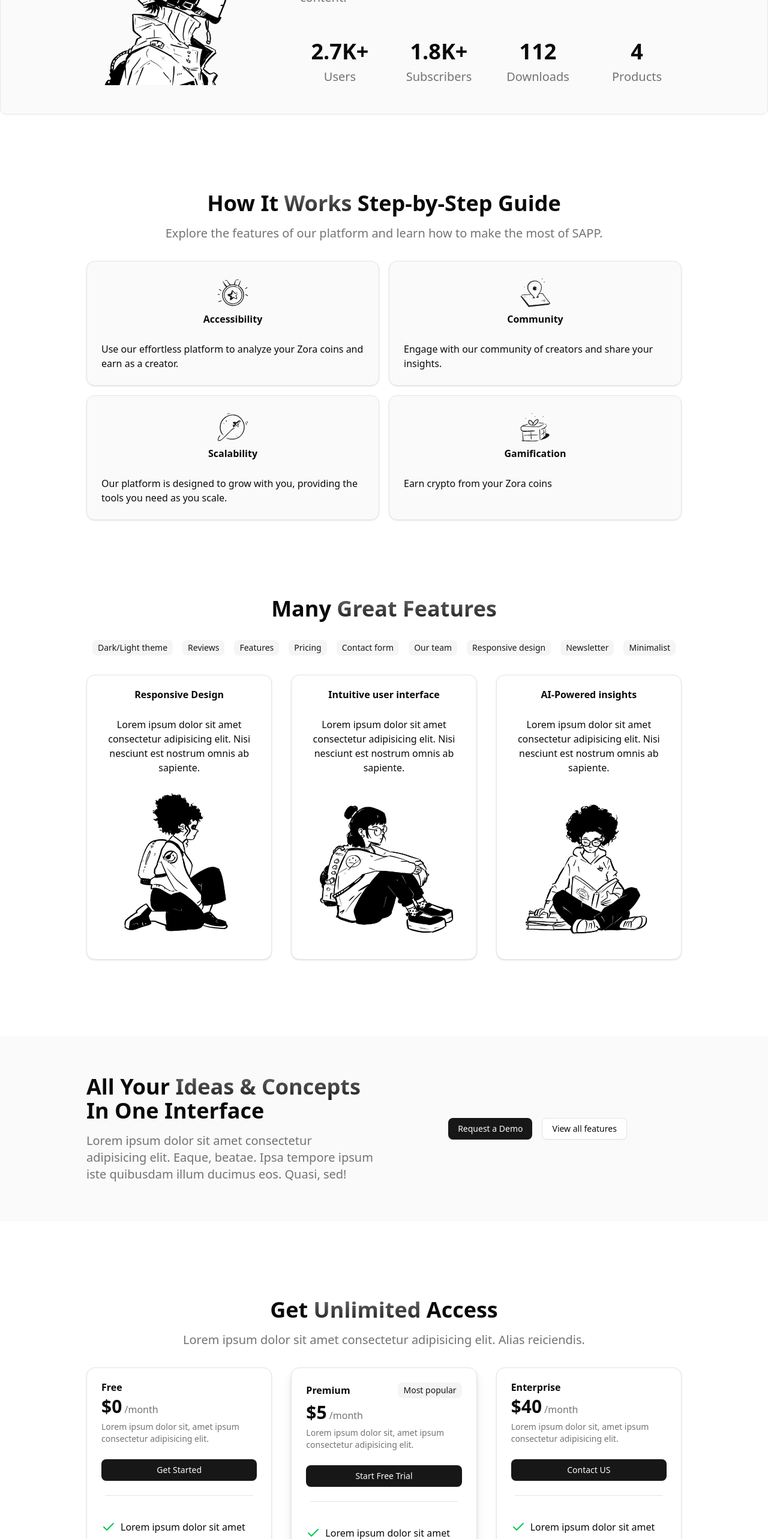
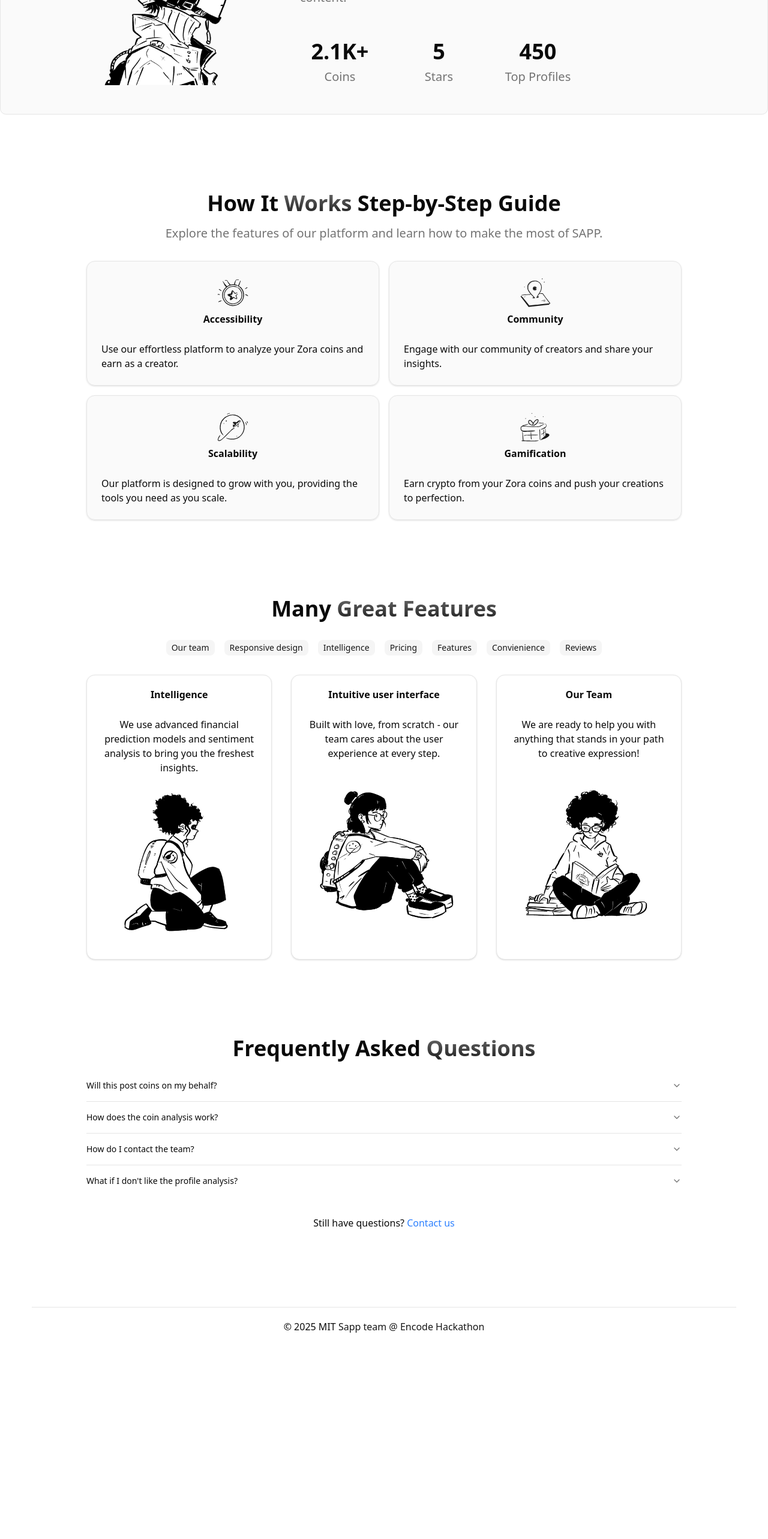
Before and after one commit to pbjames/sapp, a React (Vite) app in the folder frontend/: page / in a window 1280 px wide. Shown: the part 884-3450 px from the top of the page at 60% size. After the commit the page ends 3128 px from the top, so only its background shows below. Built offline with nearby package versions, Linux system fonts and the light colour scheme.

Commit message:
Remove lorem ipsum & redudant sections

```diff
--- a/frontend/src/components/Footer.tsx
+++ b/frontend/src/components/Footer.tsx
@@ -9,9 +9,9 @@ export const Footer = () => {
            inherit centered text alignment by default.
         3) justify-items-center ensures each grid cell is centered horizontally.
       */}
-            <section className="mx-auto grid w-full max-w-5xl grid-cols-2 justify-items-center gap-x-12 gap-y-8 py-10 text-left md:grid-cols-4">
+            {/*<section className="mx-auto grid w-full max-w-5xl grid-cols-2 justify-items-center gap-x-12 gap-y-8 py-10 text-left md:grid-cols-4">
                 <div className="flex flex-col gap-2">
-                    <h3 className="text-lg font-bold">Lorem Ipsum</h3>
+                    <h3 className="text-lg font-bold">sigma</h3>
                     <div>
                         <a
                             rel="noreferrer noopener"
@@ -134,18 +134,17 @@ export const Footer = () => {
                     </div>
                 </div>
             </section>
-
-            <section className="container mx-auto pb-14 text-center">
+*/}
+            <section className="container mx-auto py-5 text-center">
                 <h3>
-                    &copy; 2024 Lorem ipsum dolor sit amet, consectetur
-                    adipiscing elit.{' '}
+                    &copy; 2025 MIT{' '}
                     <a
                         rel="noreferrer noopener"
                         target="_blank"
                         href="https://www.example.com"
                         className="text-primary border-primary transition-all hover:border-b-2"
                     >
-                        Lorem Ipsum
+                        Sapp team @ Encode Hackathon
                     </a>
                 </h3>
             </section>
--- a/frontend/src/components/index/FAQ.tsx
+++ b/frontend/src/components/index/FAQ.tsx
@@ -13,31 +13,24 @@ interface FAQProps {
 
 const FAQList: FAQProps[] = [
     {
-        question: 'Is this template free?',
-        answer: 'Yes. It is a free ChadcnUI template.',
+        question: 'Will this post coins on my behalf?',
+        answer: 'No. We will never take charge of your account from you, our goal is only to provide key insights into trending ideas and movements on Zora!',
         value: 'item-1',
     },
     {
-        question: 'Lorem ipsum dolor sit amet consectetur adipisicing elit?',
-        answer: 'Lorem ipsum dolor sit amet, consectetur adipisicing elit. Sint labore quidem quam? Consectetur sapiente iste rerum reiciendis animi nihil nostrum sit quo, modi quod.',
+        question: 'How does the coin analysis work?',
+        answer: 'We use time-series data to build a historical record of the coins performance, and correlate data with image contents using AI vision.',
         value: 'item-2',
     },
     {
-        question:
-            'Lorem ipsum dolor sit amet  Consectetur natus dolores minus quibusdam?',
-        answer: 'Lorem ipsum dolor sit amet consectetur, adipisicing elit. Labore qui nostrum reiciendis veritatis necessitatibus maxime quis ipsa vitae cumque quo?',
+        question: 'How do I contact the team?',
+        answer: "You can reach us on GitHub by our link and submit an issue, or find us in whatever building we're in!",
         value: 'item-3',
     },
     {
-        question: 'Lorem ipsum dolor sit amet, consectetur adipisicing elit?',
-        answer: 'Lorem ipsum dolor sit amet consectetur, adipisicing elit.',
+        question: "What if I don't like the profile analysis?",
+        answer: 'Our process is customisable, and you can personally tell the AI agent how it could improve, but remember - feedback is always important!',
         value: 'item-4',
-    },
-    {
-        question:
-            'Lorem ipsum dolor sit amet consectetur adipisicing elit. Consectetur natus?',
-        answer: 'Lorem ipsum dolor sit amet, consectetur adipisicing elit. Sint labore quidem quam? Consectetur sapiente iste rerum reiciendis animi nihil nostrum sit quo, modi quod.',
-        value: 'item-5',
     },
 ];
 
@@ -75,7 +68,7 @@ export const FAQ = () => {
                     <a
                         rel="noreferrer noopener"
                         href="#"
-                        className="text-primary border-primary transition-all hover:border-b-2"
+                        className="border-primary text-blue-500 transition-all hover:border-b-2"
                     >
                         Contact us
                     </a>
--- a/frontend/src/components/index/Features.tsx
+++ b/frontend/src/components/index/Features.tsx
@@ -18,35 +18,33 @@ interface FeatureProps {
 
 const features: FeatureProps[] = [
     {
-        title: 'Responsive Design',
+        title: 'Intelligence',
         description:
-            'Lorem ipsum dolor sit amet consectetur adipisicing elit. Nisi nesciunt est nostrum omnis ab sapiente.',
+            'We use advanced financial prediction models and sentiment analysis to bring you the freshest insights.',
         image: image4,
     },
     {
         title: 'Intuitive user interface',
         description:
-            'Lorem ipsum dolor sit amet consectetur adipisicing elit. Nisi nesciunt est nostrum omnis ab sapiente.',
+            'Built with love, from scratch - our team cares about the user experience at every step.',
         image: image3,
     },
     {
-        title: 'AI-Powered insights',
+        title: 'Our Team',
         description:
-            'Lorem ipsum dolor sit amet consectetur adipisicing elit. Nisi nesciunt est nostrum omnis ab sapiente.',
+            'We are ready to help you with anything that stands in your path to creative expression!',
         image: image,
     },
 ];
 
 const featureList: string[] = [
-    'Dark/Light theme',
-    'Reviews',
-    'Features',
-    'Pricing',
-    'Contact form',
     'Our team',
     'Responsive design',
-    'Newsletter',
-    'Minimalist',
+    'Intelligence',
+    'Pricing',
+    'Features',
+    'Convienience',
+    'Reviews',
 ];
 
 export const Features = () => {
--- a/frontend/src/components/index/HowItWorks.tsx
+++ b/frontend/src/components/index/HowItWorks.tsx
@@ -29,7 +29,8 @@ const features: FeatureProps[] = [
     {
         icon: <GiftIcon />,
         title: 'Gamification',
-        description: 'Earn crypto from your Zora coins',
+        description:
+            'Earn crypto from your Zora coins and push your creations to perfection.',
     },
 ];
 
--- a/frontend/src/components/index/Statistics.tsx
+++ b/frontend/src/components/index/Statistics.tsx
@@ -6,20 +6,17 @@ export const Statistics = () => {
 
     const stats: statsProps[] = [
         {
-            quantity: '2.7K+',
-            description: 'Users',
+            quantity: '2.1K+',
+            description: 'Coins',
+        },
+        // TODO: Cant think of anyting
+        {
+            quantity: '5',
+            description: 'Stars',
         },
         {
-            quantity: '1.8K+',
-            description: 'Subscribers',
-        },
-        {
-            quantity: '112',
-            description: 'Downloads',
-        },
-        {
-            quantity: '4',
-            description: 'Products',
+            quantity: '450',
+            description: 'Top Profiles',
         },
     ];
 
--- a/frontend/src/routes/index.tsx
+++ b/frontend/src/routes/index.tsx
@@ -20,8 +20,12 @@ function Index() {
             <About />
             <HowItWorks />
             <Features />
-            <Cta />
-            <Pricing />
+            {
+                // <Cta />
+            }
+            {
+                // <Pricing />
+            }
             <FAQ />
             <ScrollToTop />
         </>
```
